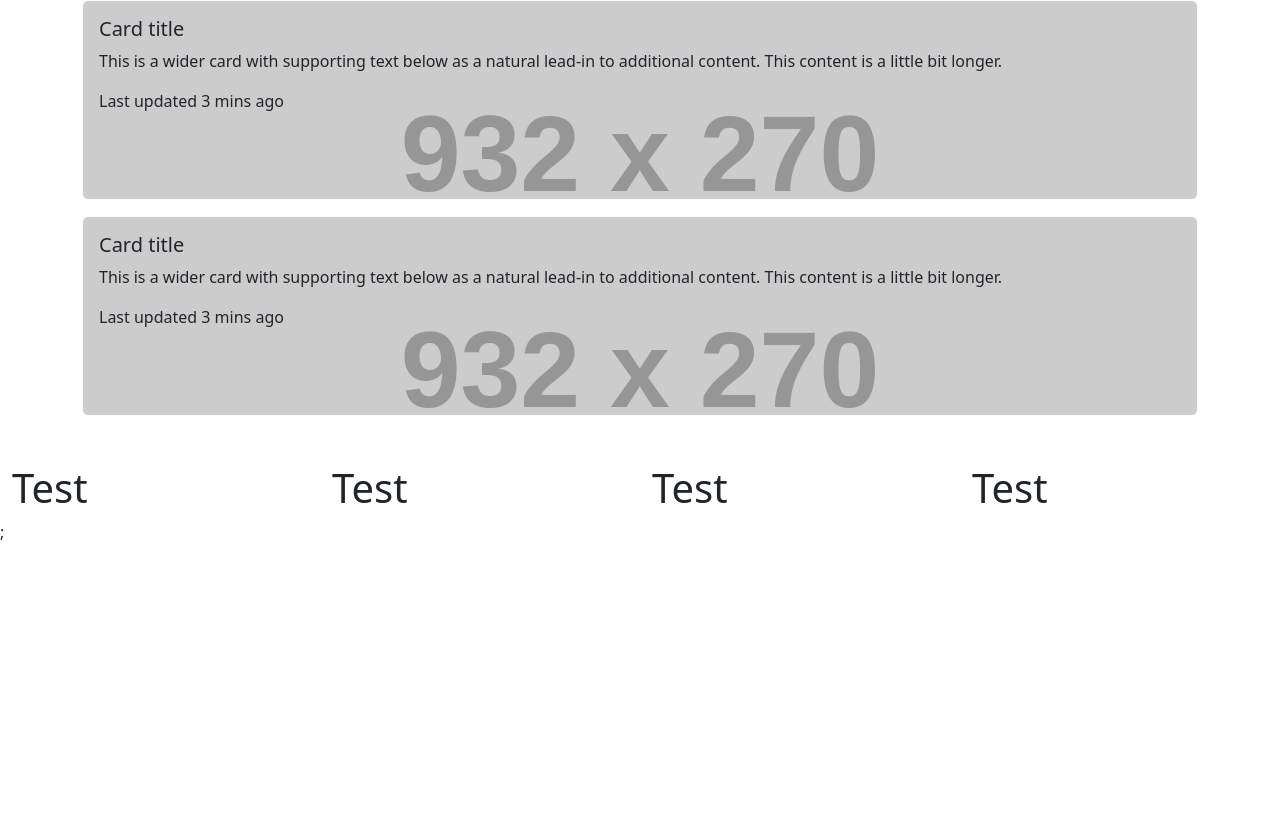
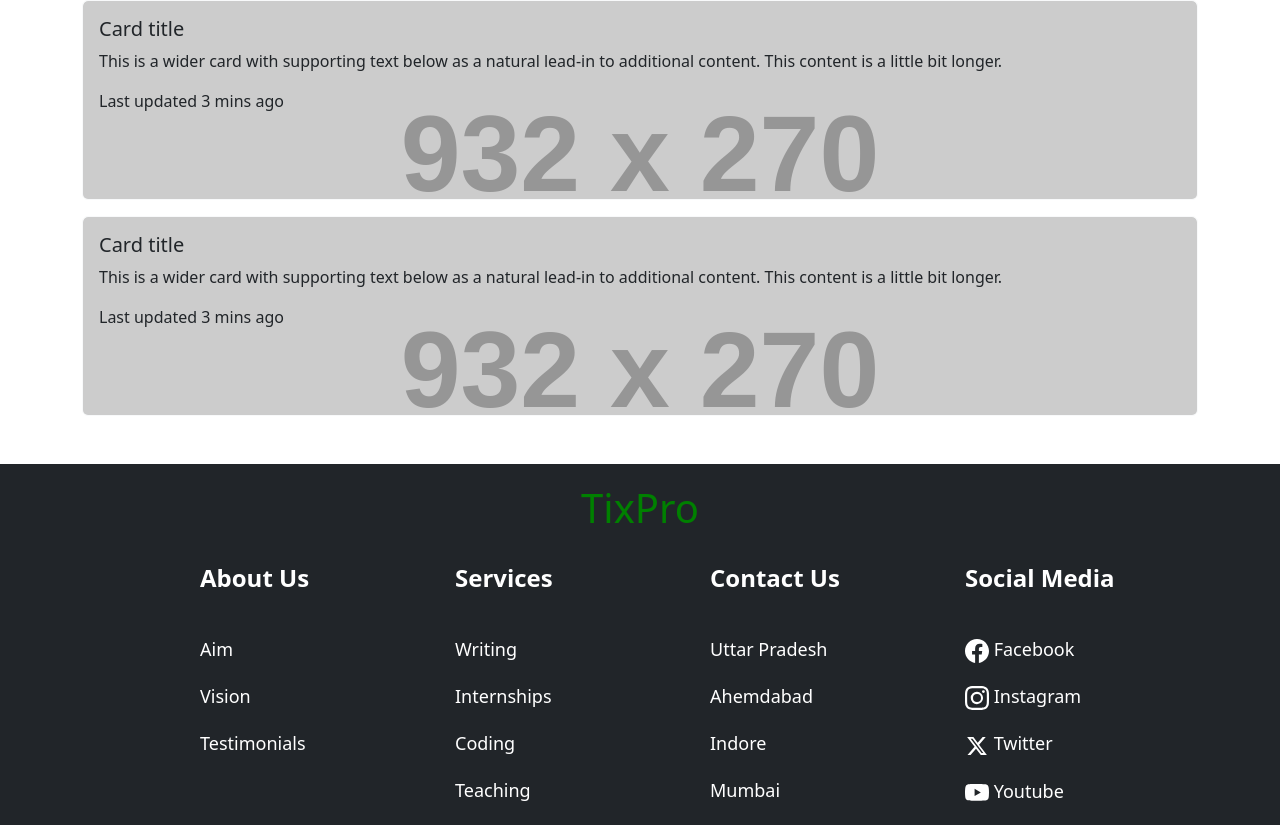
Before and after one commit to Skrwbrgle/Mini-TixPro, a React (Create React App) app in the folder client/: page / in a window 1280 px wide. Shown: the part 598-1423 px from the top of the page. Before the commit the page ends 1142 px from the top, so only its background shows below. Built offline with nearby package versions, Linux system fonts and the light colour scheme.

Commit message:
Update Footer

```diff
--- a/client/package.json
+++ b/client/package.json
@@ -14,8 +14,10 @@
     "react-barcode": "^1.4.6",
     "react-bootstrap": "^2.9.0",
     "react-dom": "^18.2.0",
+    "react-icons": "^4.11.0",
     "react-router-dom": "^6.16.0",
     "react-scripts": "5.0.1",
+    "styled-components": "^6.1.0",
     "web-vitals": "^2.1.4"
   },
   "scripts": {
--- a/client/src/components/Footer.js
+++ b/client/src/components/Footer.js
@@ -1,27 +1,68 @@
 import React from "react";
-import { Container, Col, Row } from "react-bootstrap";
+import { Container } from "react-bootstrap";
+import {
+  FooterContainer,
+  Row,
+  Column,
+  FooterLink,
+  Heading,
+} from "./FooterStyles";
+
+import { BsFacebook, BsInstagram, BsYoutube } from "react-icons/bs";
+import { RiTwitterXFill } from "react-icons/ri";
 
 const Footer = () => {
   return (
-    <>
-      <Container fluid className="mt-5">
+    <Container fluid className="mt-5 bg-dark">
+      <h1
+        style={{
+          color: "green",
+          textAlign: "center",
+          padding: "20px",
+        }}
+      >
+        TixPro
+      </h1>
+      <FooterContainer>
         <Row>
-          <Col>
-            <h1>Test</h1>
-          </Col>
-          <Col>
-            <h1>Test</h1>
-          </Col>
-          <Col>
-            <h1>Test</h1>
-          </Col>
-          <Col>
-            <h1>Test</h1>
-          </Col>
+          <Column>
+            <Heading>About Us</Heading>
+            <FooterLink href="#">Aim</FooterLink>
+            <FooterLink href="#">Vision</FooterLink>
+            <FooterLink href="#">Testimonials</FooterLink>
+          </Column>
+          <Column>
+            <Heading>Services</Heading>
+            <FooterLink href="#">Writing</FooterLink>
+            <FooterLink href="#">Internships</FooterLink>
+            <FooterLink href="#">Coding</FooterLink>
+            <FooterLink href="#">Teaching</FooterLink>
+          </Column>
+          <Column>
+            <Heading>Contact Us</Heading>
+            <FooterLink href="#">Uttar Pradesh</FooterLink>
+            <FooterLink href="#">Ahemdabad</FooterLink>
+            <FooterLink href="#">Indore</FooterLink>
+            <FooterLink href="#">Mumbai</FooterLink>
+          </Column>
+          <Column>
+            <Heading>Social Media</Heading>
+            <FooterLink href="#">
+              <BsFacebook style={{ fontSize: "1.5rem" }} /> Facebook
+            </FooterLink>
+            <FooterLink href="#">
+              <BsInstagram style={{ fontSize: "1.5rem" }} /> Instagram
+            </FooterLink>
+            <FooterLink href="#">
+              <RiTwitterXFill style={{ fontSize: "1.5rem" }} /> Twitter
+            </FooterLink>
+            <FooterLink href="#">
+              <BsYoutube style={{ fontSize: "1.5rem" }} /> Youtube
+            </FooterLink>
+          </Column>
         </Row>
-      </Container>
-      ;
-    </>
+      </FooterContainer>
+    </Container>
   );
 };
 
--- /dev/null
+++ b/client/src/components/FooterStyles.js
@@ -0,0 +1,58 @@
+import styled from "styled-components";
+
+export const Box = styled.div`
+  padding: 5% 2.5%;
+  background: black;
+  // position: absolute;
+  bottom: 0;
+  width: 95%;
+
+  @media (max-width: 1000px) {
+    // padding: 70px 30px;
+  }
+`;
+
+export const FooterContainer = styled.div`
+  display: flex;
+  flex-direction: column;
+  justify-content: center;
+  max-width: 1000px;
+  margin: 0 auto;
+  /* background: red; */
+`;
+
+export const Column = styled.div`
+  display: flex;
+  flex-direction: column;
+  text-align: left;
+  margin-left: 60px;
+`;
+
+export const Row = styled.div`
+  display: grid;
+  grid-template-columns: repeat(auto-fill, minmax(185px, 1fr));
+  grid-gap: 20px;
+
+  @media (max-width: 1000px) {
+    grid-template-columns: repeat(auto-fill, minmax(200px, 1fr));
+  }
+`;
+
+export const FooterLink = styled.a`
+  color: #fff;
+  margin-bottom: 20px;
+  font-size: 18px;
+  text-decoration: none;
+
+  &:hover {
+    color: green;
+    transition: 200ms ease-in;
+  }
+`;
+
+export const Heading = styled.p`
+  font-size: 24px;
+  color: #fff;
+  margin-bottom: 40px;
+  font-weight: bold;
+`;
```
